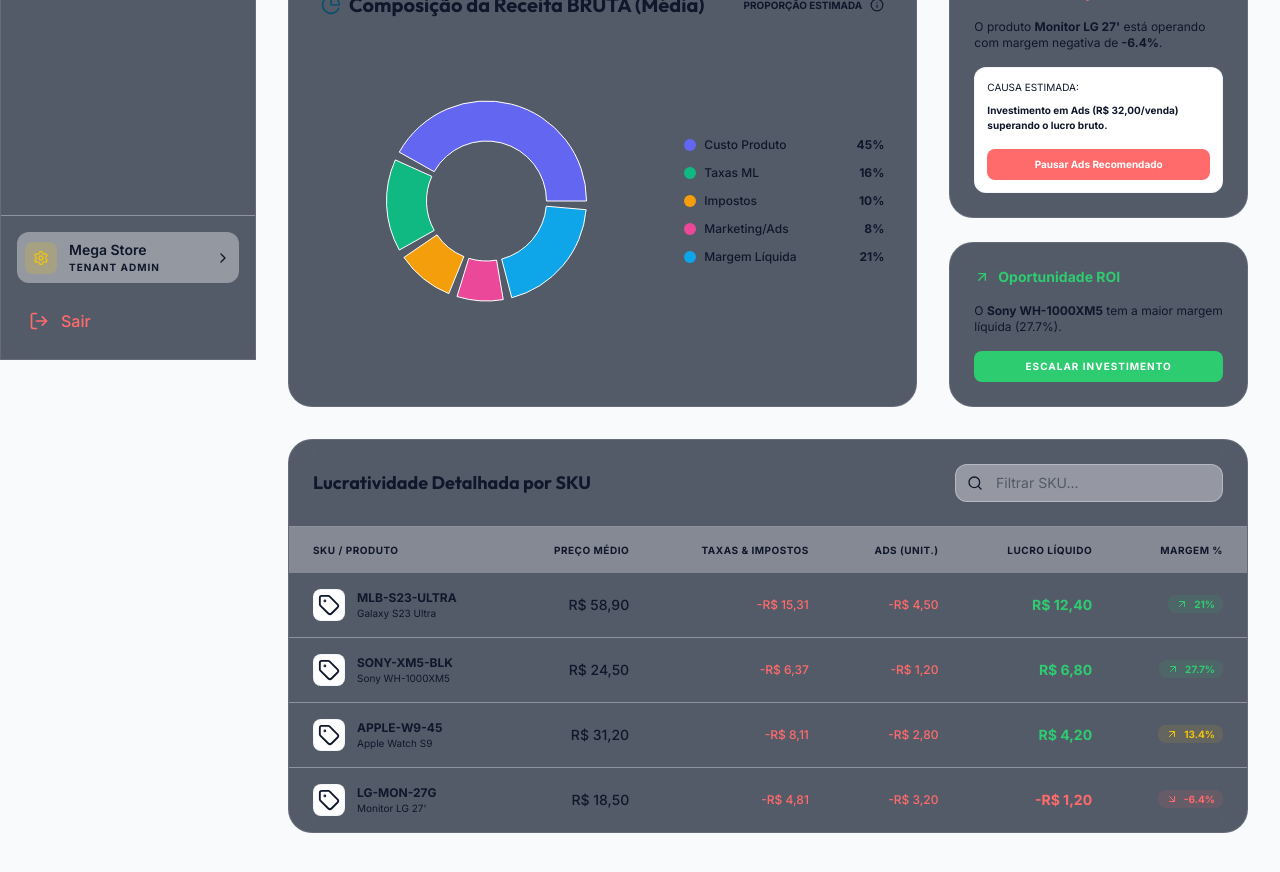
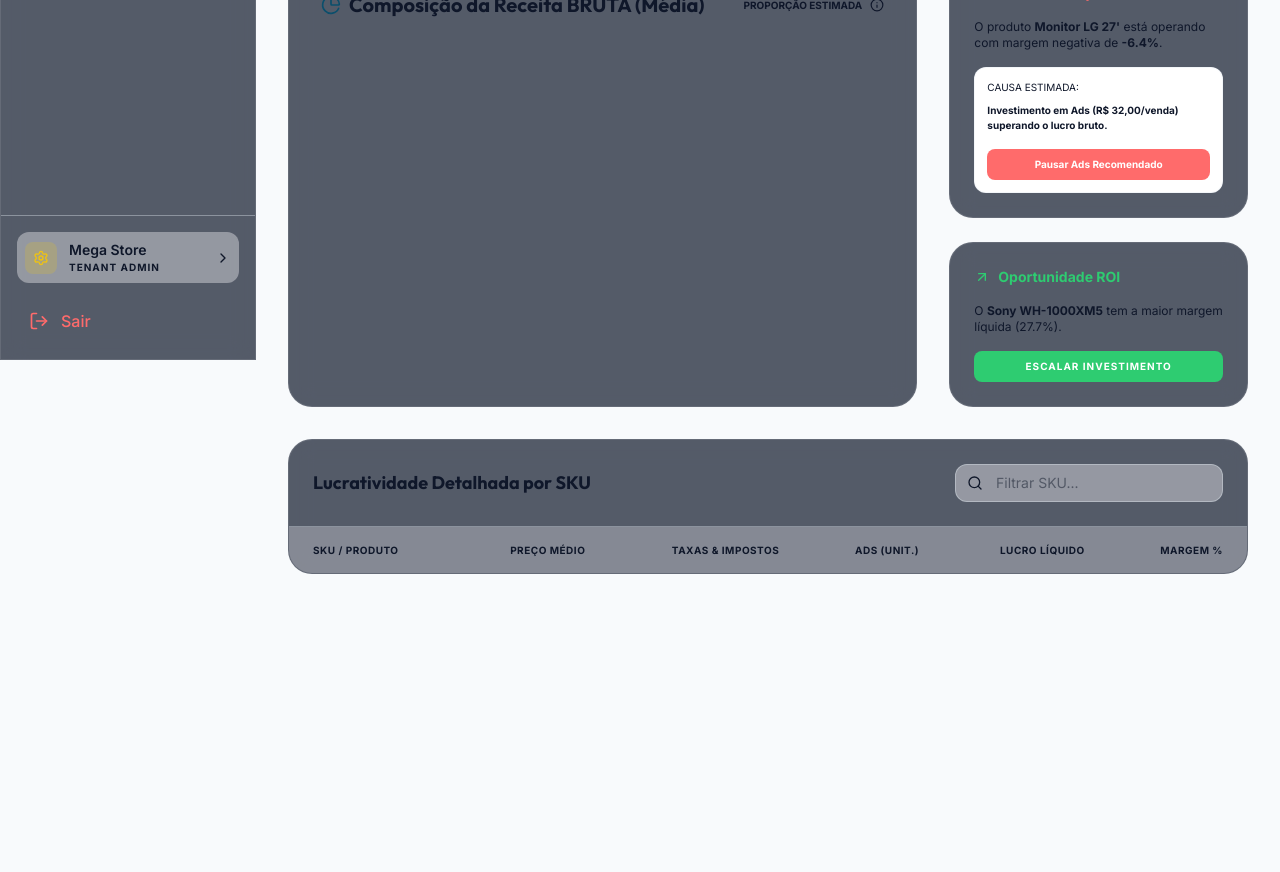
Before and after one commit to DanielRudnick/infinite-station, a Next.js app: page /profitability in a window 1280 px wide. Shown: the part 440-1312 px from the top of the page. After the commit the page ends 1126 px from the top, so only its background shows below. Built offline with nearby package versions, Linux system fonts and the light colour scheme.

Commit message:
Cleanup: Reset Profitability and Pricing modules to initial empty state

```diff
--- a/src/app/(dashboard)/pricing/page.tsx
+++ b/src/app/(dashboard)/pricing/page.tsx
@@ -20,11 +20,7 @@ import {
 import { useState } from "react";
 import { cn, formatCurrency } from "@/lib/utils";
 
-const pricingRules = [
-    { id: 1, name: "Ganhar Buy Box (Agressivo)", trigger: "Concorrente Altera Preço", action: "Preço - R$ 0,10", minMargin: "15%", status: "Active" },
-    { id: 2, name: "Queima de Estoque (Auto)", trigger: "Estoque > 100 un. & 0 vendas/3d", action: "Preço - 5%", minMargin: "5%", status: "Active" },
-    { id: 3, name: "Maximização de Lucro", trigger: "Estoque < 10 un. & Buy Box Dominada", action: "Preço + 2%", minMargin: "25%", status: "Inactive" },
-];
+const pricingRules: any[] = [];
 
 export default function PricingEnginePage() {
     const [activeRule, setActiveRule] = useState<number | null>(null);
--- a/src/app/(dashboard)/profitability/page.tsx
+++ b/src/app/(dashboard)/profitability/page.tsx
@@ -30,20 +30,8 @@ import {
 import { cn, formatCurrency } from "@/lib/utils";
 import { useState } from "react";
 
-const profitabilityData = [
-    { sku: "MLB-S23-ULTRA", name: "Galaxy S23 Ultra", revenue: 589000, netProfit: 124000, margin: 21, ads_cost: 45000, fee: 94240, taxes: 58900 },
-    { sku: "SONY-XM5-BLK", name: "Sony WH-1000XM5", revenue: 245000, netProfit: 68000, margin: 27.7, ads_cost: 12000, fee: 39200, taxes: 24500 },
-    { sku: "APPLE-W9-45", name: "Apple Watch S9", revenue: 312000, netProfit: 42000, margin: 13.4, ads_cost: 28000, fee: 49920, taxes: 31200 },
-    { sku: "LG-MON-27G", name: "Monitor LG 27'", revenue: 185000, netProfit: -12000, margin: -6.4, ads_cost: 32000, fee: 29600, taxes: 18500 },
-];
-
-const breakageData = [
-    { name: 'Custo Produto', value: 45, color: '#6366f1' },
-    { name: 'Taxas ML', value: 16, color: '#10b981' },
-    { name: 'Impostos', value: 10, color: '#f59e0b' },
-    { name: 'Marketing/Ads', value: 8, color: '#ec4899' },
-    { name: 'Margem Líquida', value: 21, color: '#0ea5e9' },
-];
+const profitabilityData: any[] = [];
+const breakageData: any[] = [];
 
 export default function ProfitabilityPage() {
     const [searchTerm, setSearchTerm] = useState("");
```
